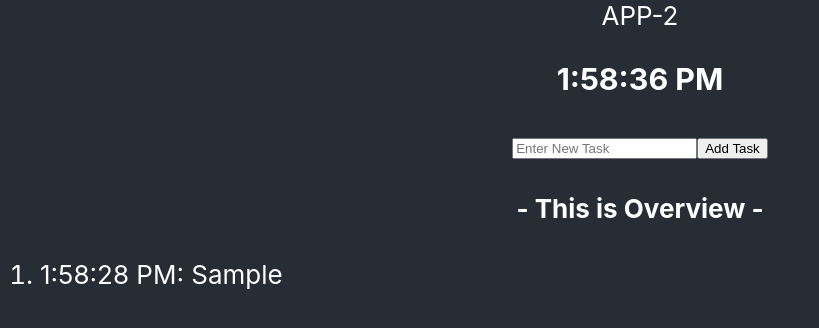
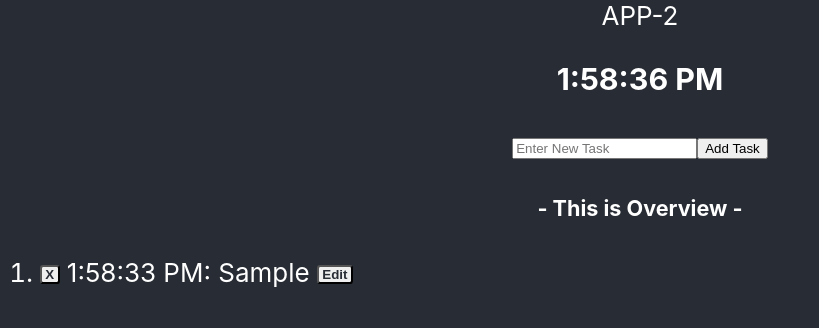
Before and after one commit to Andy-Bartkiv/react-tOP-1, a React (Create React App) app: page / in a window 1280 px wide. Both pictures are taken after typing "Sample" into the empty fields and a click on the button "Add Task". Shown: the top 328 px of the page, without its empty margins (0-819 px from the left). Built offline with nearby package versions, Linux system fonts and the light colour scheme.

Commit message:
added delete button

```diff
--- a/src/App-2.js
+++ b/src/App-2.js
@@ -9,7 +9,6 @@ class App extends React.Component {
 		this.state = {
 			inputValue: '',
 			tasks: [],
-			time: new Date().toLocaleTimeString(),
 		}
   }
 
@@ -17,15 +16,8 @@ class App extends React.Component {
 		return new Date().toLocaleTimeString()
 	}
 
-	tick() {
-		this.setState({
-			time: this.getTime(),
-		})
-	}
-
 	handleClick() {
-		this.tick();
-		const newTask = {time: this.state.time, text: this.state.inputValue};
+		const newTask = {time: this.getTime(), text: this.state.inputValue};
 		this.setState({
 			inputValue: '',
 			tasks: this.state.tasks.concat(newTask),
@@ -37,6 +29,23 @@ class App extends React.Component {
 		this.setState({
       inputValue: event.target.value
     });
+	}
+
+	deleteTask(i) {
+		const newTasks = [...this.state.tasks];
+		newTasks.splice(i, 1);
+		this.setState({
+			tasks: newTasks,
+		});
+	}
+
+	openEditMode(i) {
+		const newTasks = [...this.state.tasks];
+		// console.log(newTasks[i])
+		newTasks[i].text += '+++' ;
+		this.setState({
+			tasks: newTasks,
+		});
 	}
 
 	render() {
@@ -52,7 +61,11 @@ class App extends React.Component {
 				<button onClick={() => this.handleClick()}>
 					Add Task
 				</button>
-				<Overview tasks={this.state.tasks}/>
+				<Overview
+					tasks={this.state.tasks}
+					deleteTask={ (i) => this.deleteTask(i) }
+					openEditMode={ (i) => this.openEditMode(i) }
+				/>
 			</div>
 		)
 	}
--- a/src/App.css
+++ b/src/App.css
@@ -17,3 +17,28 @@
 li {
   text-align: start;
 }
+
+span.edit-task {
+  background: wheat;
+}
+
+li>button {
+  color: #282c34;
+  font-weight: 900;
+  border-radius: .25em;
+  padding: 0 .25em;
+  vertical-align: .25em;
+  cursor: pointer;
+}
+
+li>button:hover {
+  background: darkred;
+}
+
+.btn-edit:hover {
+  background: darkslateblue;
+}
+
+.btn-edit.edit-task:hover {
+  background: green;
+}
--- a/src/components/Overview.js
+++ b/src/components/Overview.js
@@ -2,14 +2,27 @@ import React  from "react";
 
 function Overview(props) {
 	const renderTask = (task, key) => {
+		const editMode = false;
+		const editBtnLabel = (!editMode) ? 'Edit' : 'Done';
+		const editTask = (!editMode) ? '' : ' edit-task';
 		return (
-			<li key={key}> { task.time + ': ' + task.text } </li>
+			<li key={key} id={`task-${key}`}>
+				<button onClick={() => props.deleteTask(key) } >X</button>
+				<span>{ ' ' + task.time +  ': '}</span>
+				<span className={ 'task-text' + editTask} >
+					{ task.text + ' '}</span>
+				<button
+					className={ 'btn-edit' + editTask }
+					onClick = { () => props.openEditMode(key) }
+				>
+					{ editBtnLabel }</button>
+			</li>
 		)
 	}
 
 	return (
 		<div>
-			<h4>- This is Overview -</h4>
+			<h5>- This is Overview -</h5>
 			<ol>
 				{ props.tasks.map((t, k) => renderTask(t, k))}
 			</ol>
```
